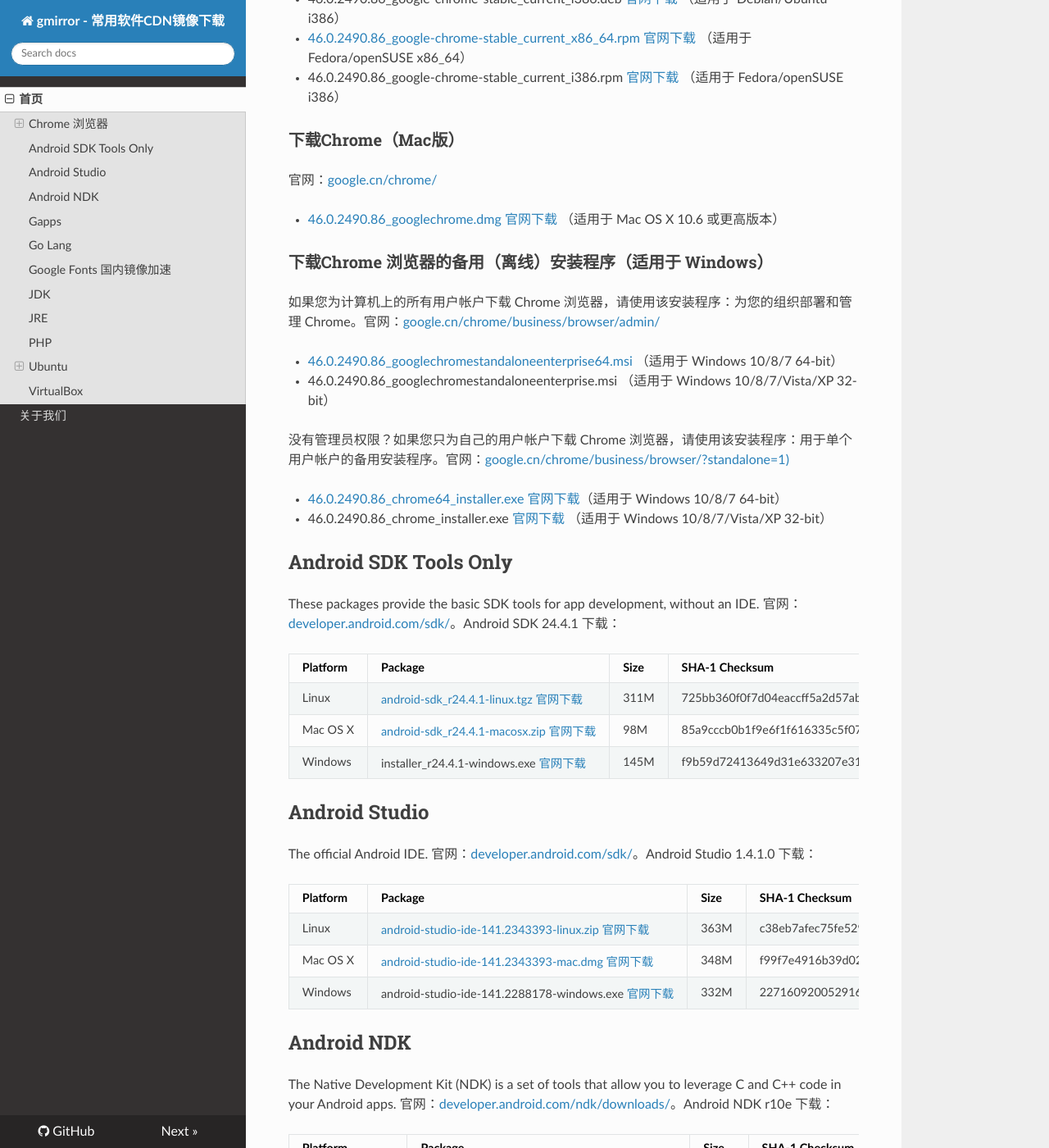
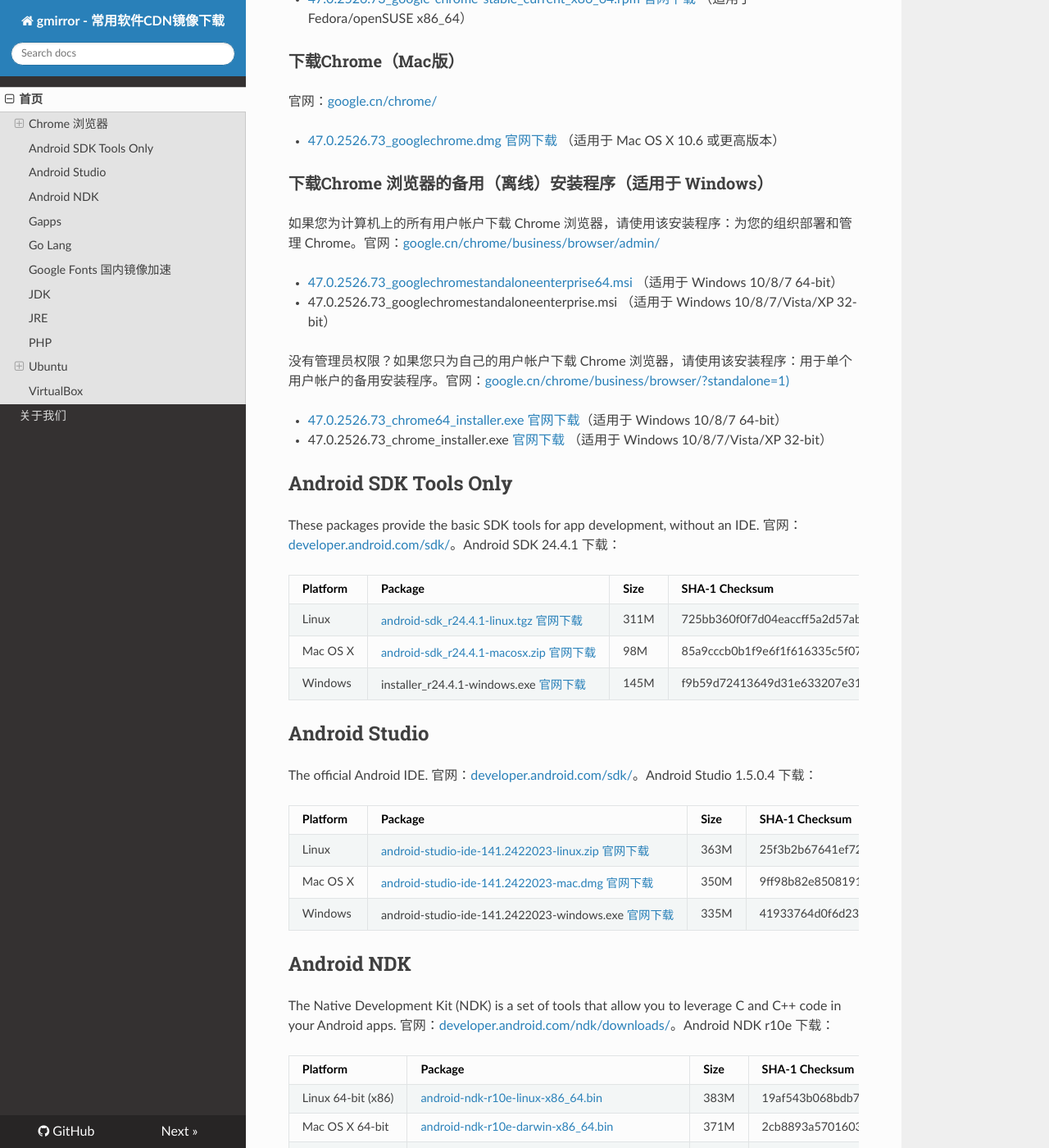
Before and after one commit to sinkcup/gmirror-portal, an MkDocs documentation site: the page built from docs/index.md, in a window 1280 px wide and 1400 px high, scrolled down 557 px. Shown: the whole window at 82% size. Built offline with MkDocs 1.6.1, drawn with Linux system fonts in a browser that asks for light colours; nearby versions of some CDN libraries; old or Windows-style settings are respelled for this version of MkDocs; some of the changed text lies outside the part shown.

Commit message:
update chrome to 47.0.2526.73, update android studio to 1.5.0.4

```diff
--- a/docs/index.md
+++ b/docs/index.md
@@ -4,34 +4,32 @@
 
 ## Chrome 浏览器
 
-获取快速、免费的网络浏览器（一款适用于计算机、手机和平板电脑的浏览器）。Chrome 46.0.2490.86 下载：
+获取快速、免费的网络浏览器（一款适用于计算机、手机和平板电脑的浏览器）。Chrome 47.0.2526.73 下载：
 
 ### 下载Chrome（Linux版）
 
 官网：[google.cn/chrome/](http://www.google.cn/chrome/browser/desktop/index.html)
 
- * [46.0.2490.86\_google-chrome-stable\_current\_amd64.deb](http://dl.gmirror.org/chrome/linux/46.0.2490.86\_google-chrome-stable\_current\_amd64.deb) [官网下载](https://dl.google.com/linux/direct/google-chrome-stable\_current\_amd64.deb)（适用于 Debian/Ubuntu amd64）
- * 46.0.2490.86\_google-chrome-stable\_current\_i386.deb [官网下载](https://dl.google.com/linux/direct/google-chrome-stable\_current\_i386.deb) （适用于 Debian/Ubuntu i386）
- * [46.0.2490.86\_google-chrome-stable\_current\_x86\_64.rpm](http://dl.gmirror.org/chrome/linux/46.0.2490.86\_google-chrome-stable\_current\_x86\_64.rpm) [官网下载](https://dl.google.com/linux/direct/google-chrome-stable\_current\_x86\_64.rpm) （适用于 Fedora/openSUSE x86\_64）
- * 46.0.2490.86\_google-chrome-stable\_current\_i386.rpm [官网下载](https://dl.google.com/linux/direct/google-chrome-stable\_current\_i386.rpm) （适用于 Fedora/openSUSE i386）
+ * [47.0.2526.73\_google-chrome-stable\_current\_amd64.deb](http://dl.gmirror.org/chrome/linux/47.0.2526.73\_google-chrome-stable\_current\_amd64.deb) [官网下载](https://dl.google.com/linux/direct/google-chrome-stable\_current\_amd64.deb)（适用于 Debian/Ubuntu amd64）
+ * [47.0.2526.73\_google-chrome-stable\_current\_x86\_64.rpm](http://dl.gmirror.org/chrome/linux/47.0.2526.73\_google-chrome-stable\_current\_x86\_64.rpm) [官网下载](https://dl.google.com/linux/direct/google-chrome-stable\_current\_x86\_64.rpm) （适用于 Fedora/openSUSE x86\_64）
 
 ### 下载Chrome（Mac版）
 
 官网：[google.cn/chrome/](http://www.google.cn/chrome/browser/desktop/index.html)
 
- * [46.0.2490.86\_googlechrome.dmg](http://dl.gmirror.org/chrome/mac/46.0.2490.86\_googlechrome.dmg) [官网下载](https://dl.google.com/chrome/mac/stable/GGRO/googlechrome.dmg) （适用于 Mac OS X 10.6 或更高版本）
+ * [47.0.2526.73\_googlechrome.dmg](http://dl.gmirror.org/chrome/mac/47.0.2526.73\_googlechrome.dmg) [官网下载](https://dl.google.com/chrome/mac/stable/GGRO/googlechrome.dmg) （适用于 Mac OS X 10.6 或更高版本）
 
 ### 下载Chrome 浏览器的备用（离线）安装程序（适用于 Windows）
 
 如果您为计算机上的所有用户帐户下载 Chrome 浏览器，请使用该安装程序：为您的组织部署和管理 Chrome。官网：[google.cn/chrome/business/browser/admin/](http://www.google.cn/intl/zh-CN/chrome/business/browser/admin/)
 
- * [46.0.2490.86\_googlechromestandaloneenterprise64.msi](http://dl.gmirror.org/chrome/win/46.0.2490.86\_googlechromestandaloneenterprise64.msi) （适用于 Windows 10/8/7 64-bit）
- * 46.0.2490.86\_googlechromestandaloneenterprise.msi （适用于 Windows 10/8/7/Vista/XP 32-bit）
+ * [47.0.2526.73\_googlechromestandaloneenterprise64.msi](http://dl.gmirror.org/chrome/win/47.0.2526.73\_googlechromestandaloneenterprise64.msi) （适用于 Windows 10/8/7 64-bit）
+ * 47.0.2526.73\_googlechromestandaloneenterprise.msi （适用于 Windows 10/8/7/Vista/XP 32-bit）
 
 没有管理员权限？如果您只为自己的用户帐户下载 Chrome 浏览器，请使用该安装程序：用于单个用户帐户的备用安装程序。官网：[google.cn/chrome/business/browser/?standalone=1)](http://www.google.cn/intl/zh-CN/chrome/business/browser/?standalone=1)
 
- * [46.0.2490.86\_chrome64\_installer.exe](http://dl.gmirror.org/chrome/win/46.0.2490.86\_chrome64\_installer.exe) [官网下载](http://dl.google.com/chrome/win/49AEF7DFA4C1C319/46.0.2490.86\_chrome64\_installer.exe)（适用于 Windows 10/8/7 64-bit）
- * 46.0.2490.86\_chrome\_installer.exe [官网下载](http://dl.google.com/chrome/win/9559FFD4C2CF2E2F/46.0.2490.86\_chrome\_installer.exe) （适用于 Windows 10/8/7/Vista/XP 32-bit）
+ * [47.0.2526.73\_chrome64\_installer.exe](http://dl.gmirror.org/chrome/win/47.0.2526.73\_chrome64\_installer.exe) [官网下载](http://dl.google.com/chrome/win/E35ECF06F2881431/47.0.2526.73\_chrome64\_installer.exe)（适用于 Windows 10/8/7 64-bit）
+ * 47.0.2526.73\_chrome\_installer.exe [官网下载](http://dl.google.com/chrome/win/F7D6CB514ABC7EEB/47.0.2526.73\_chrome\_installer.exe) （适用于 Windows 10/8/7/Vista/XP 32-bit）
 
 ## Android SDK Tools Only
 
@@ -45,13 +43,13 @@ Windows  | installer\_r24.4.1-windows.exe [官网下载](http://dl.google.com/an
 
 ## Android Studio
 
-The official Android IDE. 官网：[developer.android.com/sdk/](http://developer.android.com/sdk/index.html#Other)。Android Studio 1.4.1.0 下载：
+The official Android IDE. 官网：[developer.android.com/sdk/](http://developer.android.com/sdk/index.html#Other)。Android Studio 1.5.0.4 下载：
 
 Platform | Package | Size | SHA-1 Checksum
 ---------|---------|------|---------------
-Linux    | [android-studio-ide-141.2343393-linux.zip](http://dl.gmirror.org/dl/android/studio/ide-zips/1.4.1.0/android-studio-ide-141.2343393-linux.zip) [官网下载](https://dl.google.com/dl/android/studio/ide-zips/1.4.1.0/android-studio-ide-141.2343393-linux.zip) | 363M | c38eb7afec75fe529efecd2f05500f1715e82cfe
-Mac OS X | [android-studio-ide-141.2343393-mac.dmg](http://dl.gmirror.org/dl/android/studio/install/1.4.1.0/android-studio-ide-141.2343393-mac.dmg) [官网下载](https://dl.google.com/dl/android/studio/install/1.4.1.0/android-studio-ide-141.2343393-mac.dmg) | 348M | f99f7e4916b39d0248ab7278765d105a7ce342fb
-Windows  | android-studio-ide-141.2288178-windows.exe [官网下载](https://dl.google.com/dl/android/studio/install/1.4.1.0/android-studio-ide-141.2343393-windows.exe) | 332M | 227160920052916e538512f8ccbf49296bb2b1f2
+Linux    | [android-studio-ide-141.2422023-linux.zip](http://dl.gmirror.org/dl/android/studio/ide-zips/1.5.0.4/android-studio-ide-141.2422023-linux.zip) [官网下载](https://dl.google.com/dl/android/studio/ide-zips/1.5.0.4/android-studio-ide-141.2422023-linux.zip) | 363M | 25f3b2b67641ef72e54d2c74cc69fde059630b50
+Mac OS X | [android-studio-ide-141.2422023-mac.dmg](http://dl.gmirror.org/dl/android/studio/install/1.5.0.4/android-studio-ide-141.2422023-mac.dmg) [官网下载](https://dl.google.com/dl/android/studio/install/1.5.0.4/android-studio-ide-141.2422023-mac.dmg) | 350M | 9ff98b82e85081910d35b39342127cfc9071c08a
+Windows  | android-studio-ide-141.2422023-windows.exe [官网下载](https://dl.google.com/dl/android/studio/install/1.5.0.4/android-studio-ide-141.2422023-windows.exe) | 335M | 41933764d0f6d232cf8c123974c80fd400f0e6ea
 
 ## Android NDK
 
```
